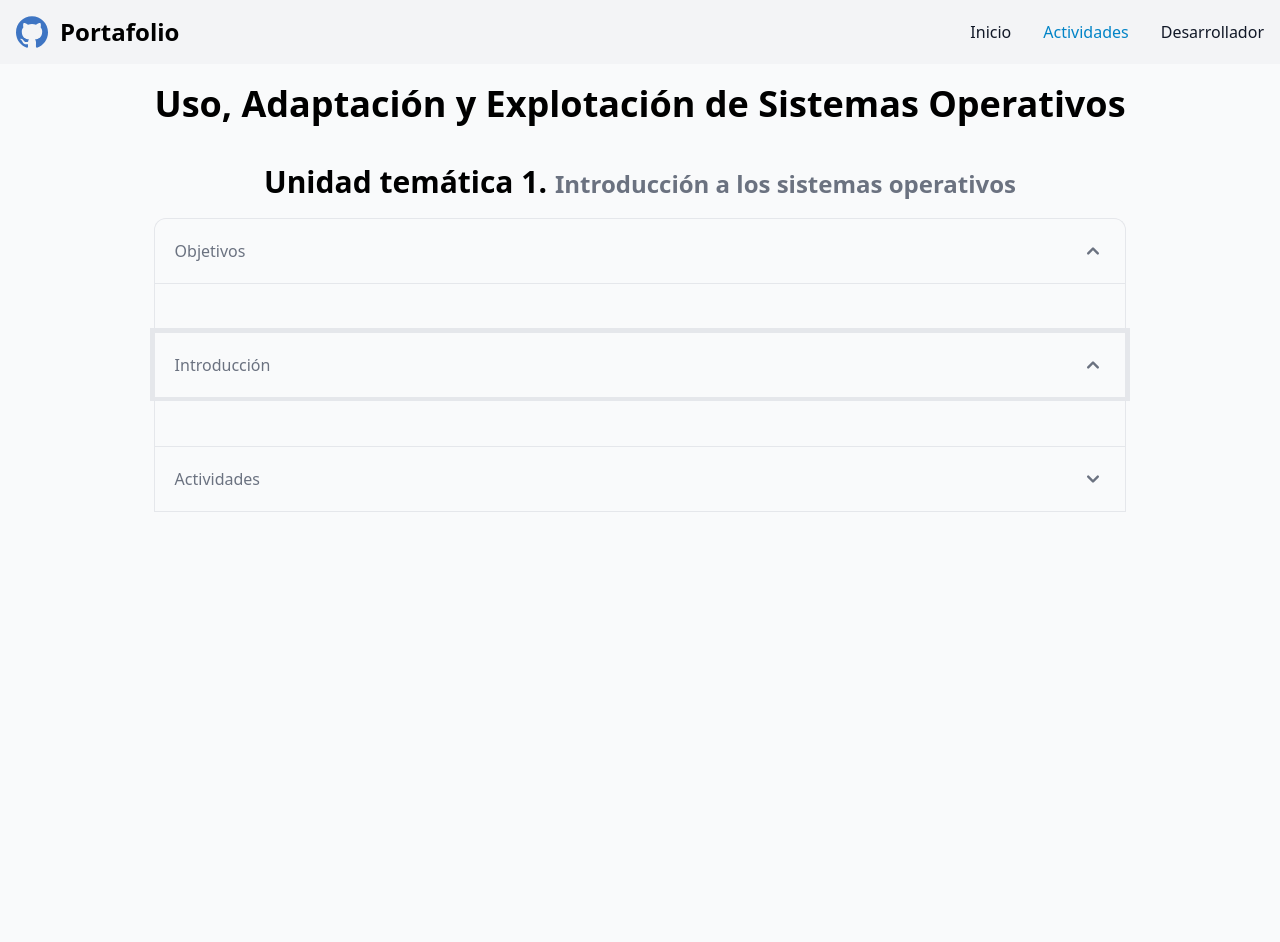
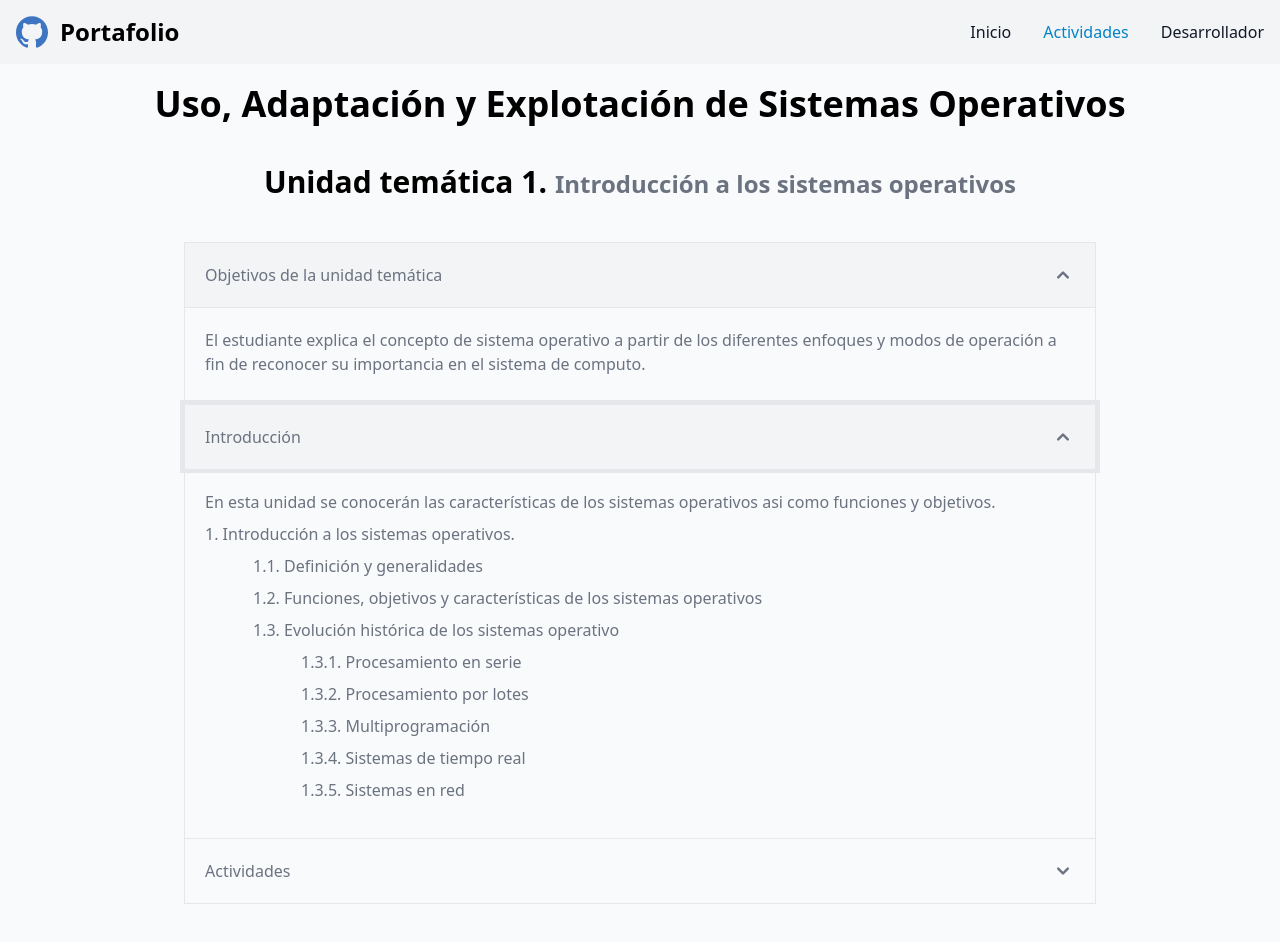
Before and after one commit to Ultron021122/Portafolio-Sistemas, a Vue app: page /activities in a window 1280 px wide. Both pictures are taken after a click on the button "Introducción". Before the commit the page ends 800 px from the top, so only its background shows below. Built offline with nearby package versions, Linux system fonts and the light colour scheme.

Commit message:
version 2.3.3

```diff
--- a/src/components/AccordionCenter.vue
+++ b/src/components/AccordionCenter.vue
@@ -1,19 +1,25 @@
 <template>
     <h2>
-        <button @click="toggleAccordion()"
-            class="flex items-center justify-between w-full p-5 font-medium text-left text-gray-500 border border-b-0 border-gray-200 focus:ring-4 focus:ring-gray-200 dark:focus:ring-gray-800 dark:border-gray-700 dark:text-gray-400 hover:bg-gray-100 dark:hover:bg-gray-800"
+        <button @click="toggleAccordion()" type="button"
+        :class="{
+            'hover:bg-gray-100 dark:hover:bg-sky-700 dark:hover:text-gray-200 dark:focus:text-white': !isOpen,
+            'bg-gray-100 dark:bg-gray-700 dark:text-white': isOpen
+        }"
+            class="flex items-center justify-between w-full p-5 font-medium text-left text-gray-500 border border-b-0 border-gray-200 focus:ring-4 focus:ring-gray-200 dark:focus:ring-gray-800 dark:border-gray-700 dark:text-gray-400"
             :aria-expanded="isOpen" :aria-controls="`collapse${_uid}`">
-            <span><slot name="title" /></span>
-            <svg class="w-6 h-6 transition-all duration-200 transform" :class="{ 'rotate-180': isOpen, 'rotate-0': !isOpen, }"
-                fill="currentColor" viewBox="0 0 20 20" xmlns="http://www.w3.org/2000/svg">
+            <span>
+                <slot name="title" />
+            </span>
+            <svg class="w-6 h-6 transition-all duration-200 transform"
+                :class="{ 'rotate-180': isOpen, 'rotate-0': !isOpen, }" fill="currentColor" viewBox="0 0 20 20"
+                xmlns="http://www.w3.org/2000/svg">
                 <path fill-rule="evenodd"
                     d="M5.293 7.293a1 1 0 011.414 0L10 10.586l3.293-3.293a1 1 0 111.414 1.414l-4 4a1 1 0 01-1.414 0l-4-4a1 1 0 010-1.414z"
                     clip-rule="evenodd"></path>
             </svg>
         </button>
 
-        <div v-show="isOpen" :id="`collapse${_uid}`"
-            class="p-5 border border-b-0 border-gray-200 dark:border-gray-700">
+        <div v-show="isOpen" :id="`collapse${_uid}`" class="p-5 border border-b-0 border-gray-200 dark:border-gray-700">
             <p class="mb-2 text-gray-500 dark:text-gray-400">
                 <slot name="content" />
             </p>
--- a/src/components/AccordionTop.vue
+++ b/src/components/AccordionTop.vue
@@ -1,11 +1,18 @@
 <template>
     <h2>
-        <button @click="toggleAccordion()"
-        type="button" class="flex items-center justify-between w-full p-5 font-medium text-left text-gray-500 border border-b-0 border-gray-200 rounded-t-xl focus:ring-4 focus:ring-gray-200 dark:focus:ring-gray-800 dark:border-gray-700 dark:text-gray-400 hover:bg-gray-100 dark:hover:bg-gray-700 dark:focus:text-white"
+        <button @click="toggleAccordion()" type="button"
+        :class="{
+            'hover:bg-gray-100 dark:hover:bg-sky-700 dark:hover:text-gray-200 dark:focus:text-white': !isOpen,
+            'bg-gray-100 dark:bg-gray-700 dark:text-white': isOpen
+        }"
+            class="flex items-center justify-between w-full p-5 font-medium text-left text-gray-500 border border-b-0 border-gray-200 focus:ring-4 focus:ring-gray-200 dark:focus:ring-gray-800 dark:border-gray-700 dark:text-gray-400"
             :aria-expanded="isOpen" :aria-controls="`collapse${_uid}`">
-            <span><slot name="title" /></span>
-            <svg class="w-6 h-6 transition-all duration-200 transform" :class="{ 'rotate-180': isOpen, 'rotate-0': !isOpen, }"
-                fill="currentColor" viewBox="0 0 20 20" xmlns="http://www.w3.org/2000/svg">
+            <span>
+                <slot name="title" />
+            </span>
+            <svg class="w-6 h-6 transition-all duration-200 transform"
+                :class="{ 'rotate-180': isOpen, 'rotate-0': !isOpen, }" fill="currentColor" viewBox="0 0 20 20"
+                xmlns="http://www.w3.org/2000/svg">
                 <path fill-rule="evenodd"
                     d="M5.293 7.293a1 1 0 011.414 0L10 10.586l3.293-3.293a1 1 0 111.414 1.414l-4 4a1 1 0 01-1.414 0l-4-4a1 1 0 010-1.414z"
                     clip-rule="evenodd"></path>
@@ -21,13 +28,6 @@
     </h2>
 </template>
 <script>
-import { onMounted } from 'vue'
-import { initCollapses } from 'flowbite'
-
-// initialize components based on data attribute selectors
-onMounted(() => {
-    initCollapses();
-})
 export default {
     data() {
         return {
--- a/src/components/Navigation.vue
+++ b/src/components/Navigation.vue
@@ -1,4 +1,4 @@
-<script>
+<script setup>
 import { onMounted } from 'vue'
 import { initCollapses } from 'flowbite'
 
--- a/src/views/Activities.vue
+++ b/src/views/Activities.vue
@@ -9,23 +9,107 @@
                     a los sistemas
                     operativos</small></h2>
         </div>
-        <div class="md:w-4/5 mx-auto">
-            <AccordionTop class="mt-4">
+        <!-- Acordeón de la Unidad 1 -->
+        <div class="md:w-11/12 lg:w-3/4 mx-auto my-10">
+            <!-- Primer bloque del acordeón -->
+            <AccordionTop>
                 <template v-slot:title>
-                    Objetivos
+                    Objetivos de la unidad temática
+                </template>
+                <template v-slot:content>
+                    El estudiante explica el concepto de sistema operativo a partir de los diferentes enfoques y modos de
+                    operación
+                    a fin de reconocer su importancia en el sistema de computo.
                 </template>
             </AccordionTop>
+            <!-- Segundo bloque del acordeón -->
             <AccordionCenter>
                 <template v-slot:title>
                     Introducción
                 </template>
+                <template v-slot:content>
+                    En esta unidad se conocerán las características de los sistemas operativos asi como funciones y
+                    objetivos.
+                    <ol class="mt-2">
+                        <li class="mb-4">1. Introducción a los sistemas operativos.
+                            <ol class="ml-6 md:ml-9 lg:ml-12">
+                                <li class="mb-2 mt-2">1.1. Definición y generalidades</li>
+                                <li class="mb-2">1.2. Funciones, objetivos y características de los sistemas operativos</li>
+                                <li class="mb-2">1.3. Evolución histórica de los sistemas operativo
+                                    <ul class="ml-6 md:ml-9 lg:ml-12">
+                                        <li class="mb-2 mt-2">1.3.1. Procesamiento en serie</li>
+                                        <li class="mb-2">1.3.2. Procesamiento por lotes</li>
+                                        <li class="mb-2">1.3.3. Multiprogramación</li>
+                                        <li class="mb-2">1.3.4. Sistemas de tiempo real</li>
+                                        <li class="mb-2">1.3.5. Sistemas en red</li>
+                                    </ul>
+                                </li>
+                            </ol>
+                        </li>
+                    </ol>
+                </template>
             </AccordionCenter>
+            <!-- Tercer bloque del acordeón -->
             <AccordionBottom>
                 <template v-slot:title>
                     Actividades
                 </template>
+                <template v-slot:content>
+                    <div class="grid grid-cols-2 md:grid-cols-3 gap-4 justify-items-center items-center">
+                        <div class="col-span-2 md:col-span-1">
+                            <p class=" text-center">Actividad de aprendizaje 0 <br> Libros y portada</p>
+                        </div>
+                        <div>
+                            <p class="">29-ene-2023</p>
+                        </div>
+                        <div class="">
+                            <a href="#actividad0" @click="scrollToElement"
+                                class="text-white bg-blue-700 hover:bg-blue-800 focus:ring-4 focus:ring-blue-300 font-medium rounded-lg text-sm px-5 py-2.5 dark:bg-blue-600 dark:hover:bg-blue-700 focus:outline-none dark:focus:ring-blue-800">
+                                Ver actividad
+                            </a>
+                        </div>
+                        <div class="col-span-2 md:col-span-1 mt-3">
+                            <p class=" text-center">Actividad de aprendizaje 1 <br> Evolución, concepto</p>
+                        </div>
+                        <div>
+                            <p class="">29-ene-2023</p>
+                        </div>
+                        <div class="">
+                            <a href="#actividad1" @click="scrollToElement"
+                                class="text-white bg-blue-700 hover:bg-blue-800 focus:ring-4 focus:ring-blue-300 font-medium rounded-lg text-sm px-5 py-2.5 dark:bg-blue-600 dark:hover:bg-blue-700 focus:outline-none dark:focus:ring-blue-800">
+                                Ver actividad
+                            </a>
+                        </div>
+                        <div class="col-span-2 md:col-span-1 mt-3 text-center">
+                            <p>Actividad de aprendizaje 2 </p>
+                            <p>Estructura o Modelo SO</p>
+                        </div>
+                        <div>
+                            <p class="">29-ene-2023</p>
+                        </div>
+                        <div class="">
+                            <a href="#actividad2" @click="scrollToElement"
+                                class="text-white bg-blue-700 hover:bg-blue-800 focus:ring-4 focus:ring-blue-300 font-medium rounded-lg text-sm px-5 py-2.5 dark:bg-blue-600 dark:hover:bg-blue-700 focus:outline-none dark:focus:ring-blue-800">
+                                Ver actividad
+                            </a>
+                        </div>
+                        <div class="col-span-2 md:col-span-1 mt-3">
+                            <p class=" text-center">Actividad de aprendizaje 3 <br> Libros y portada</p>
+                        </div>
+                        <div>
+                            <p class="">29-ene-2023</p>
+                        </div>
+                        <div class="">
+                            <a href="#elementId" @click="scrollToElement"
+                                class="text-white bg-blue-700 hover:bg-blue-800 focus:ring-4 focus:ring-blue-300 font-medium rounded-lg text-sm px-5 py-2.5 dark:bg-blue-600 dark:hover:bg-blue-700 focus:outline-none dark:focus:ring-blue-800">
+                                Ver actividad
+                            </a>
+                        </div>
+                    </div>
+                </template>
             </AccordionBottom>
         </div>
+
     </main>
 </template>
 <script>
@@ -33,12 +117,36 @@ import Navbar from '../components/Navigation.vue';
 import AccordionTop from '../components/AccordionTop.vue';
 import AccordionCenter from '../components/AccordionCenter.vue';
 import AccordionBottom from '../components/AccordionBottom.vue';
+
 export default {
     components: {
         Navbar,
         AccordionTop,
         AccordionCenter,
         AccordionBottom
+    },
+    data() {
+        return {
+            items: [
+                {
+                    label: 'Introducción a los sistemas operativos',
+                    children: [
+                        { label: 'Definición y generalidades' },
+                        { label: 'Funciones, objetivos y características de los sistemas operativos' },
+                        {
+                            label: 'Evolución histórica de los sistemas operativos',
+                            children: [
+                                { label: 'Procesamiento en serie' },
+                                { label: 'Procesamiento por lotes' },
+                                { label: 'Multiprogramación' },
+                                { label: 'Sistemas de tiempo real' },
+                                { label: 'Sistemas en red' },
+                            ],
+                        },
+                    ],
+                },
+            ],
+        };
     },
     methods: {
         scrollToElement(event) {
@@ -52,8 +160,7 @@ export default {
     }
 };
 </script>
-<style scoped>
-@media (min-width: 480px) {
+<style scoped>@media (min-width: 480px) {
     .container {
         max-width: 90%;
     }
@@ -61,5 +168,4 @@ export default {
 
 .container {
     max-width: 95%;
-}
-</style>
+}</style>
```
Also changed, not shown: src/components/AccordionBottom.vue (+6 -9 lines).
